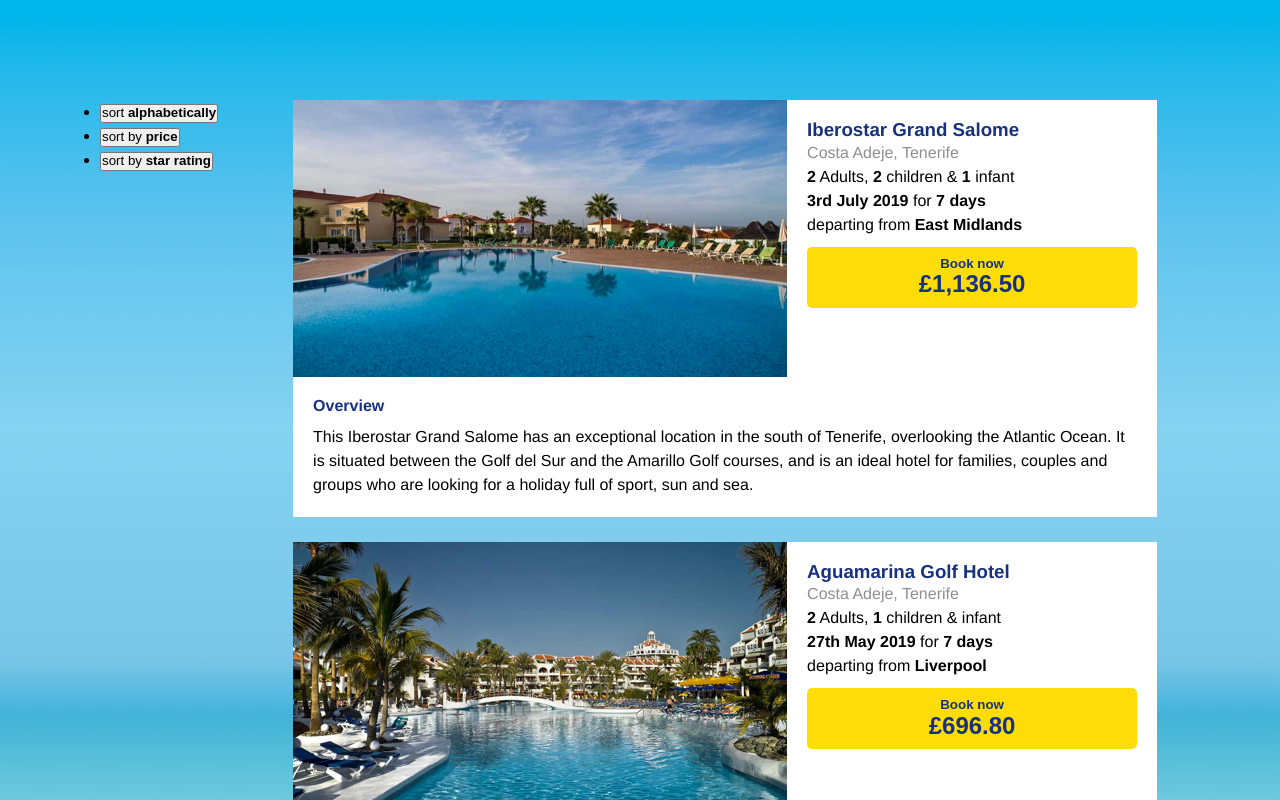
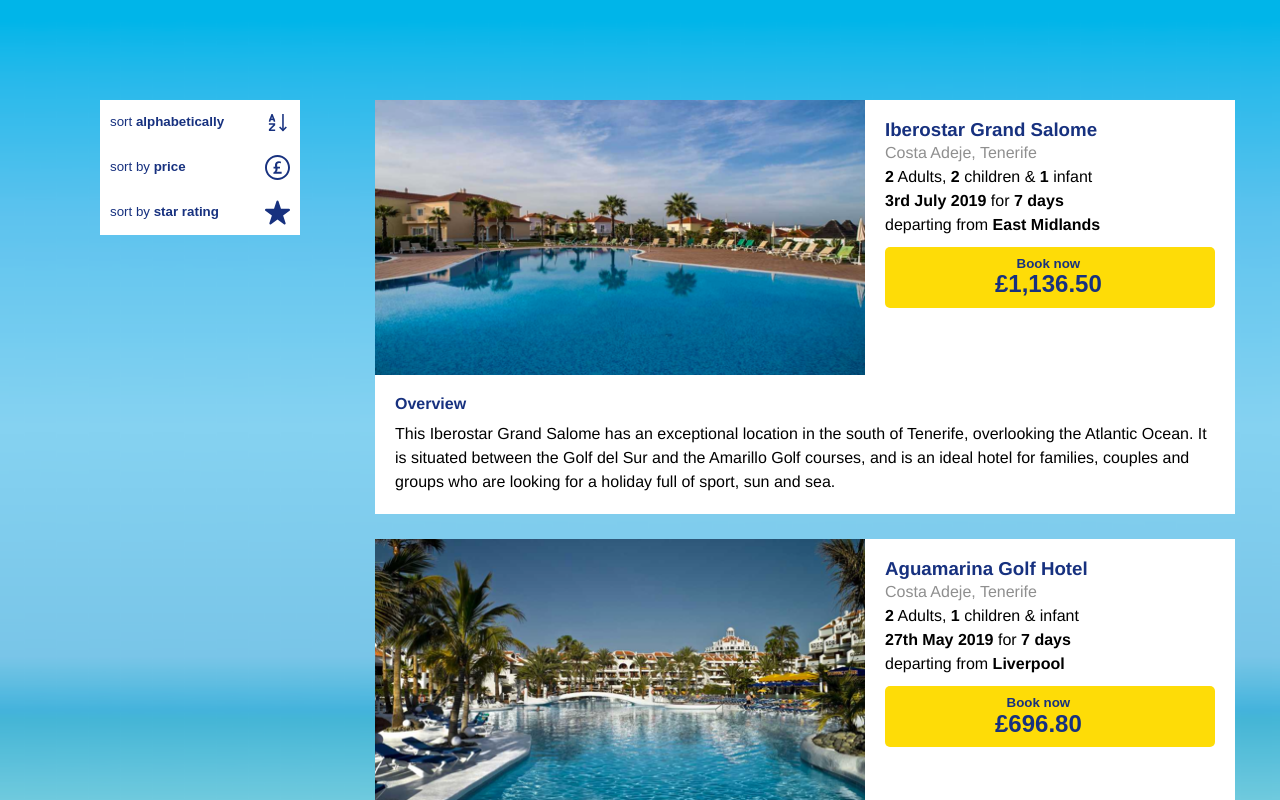
Before and after one commit to tsmjohnpascual/hotels-component, a React (Vite) app: page / in a window 1280 px wide. Shown: the top 800 px of the page. Built offline with nearby package versions, Linux system fonts and the light colour scheme.

Commit message:
sort component icons and css

```diff
--- a/src/components/Sort/Sort.jsx
+++ b/src/components/Sort/Sort.jsx
@@ -1,17 +1,39 @@
 import React from 'react'
+import styles from './Sort.module.css'
 
 const Sort = () => {
   return (
-    <div className='sort-container'>
+    <div className={styles.container}>
       <aside>
         <ul>
-          <li><button>sort <strong>alphabetically</strong></button></li>
-          <li><button>sort by <strong>price</strong></button></li>
-          <li><button>sort by <strong>star rating</strong></button></li>
+          <li>
+            <button><div>sort <strong>alphabetically</strong></div><SortAZIcon /></button>
+          </li>
+          <li><button><div>sort by <strong>price</strong></div><SortPriceIcon /></button>
+          </li>
+          <li><button><div>sort by <strong>star rating</strong></div><SortStarIcon /></button></li>
         </ul>
       </aside>
     </div>
   )
 }
 
+const SortAZIcon = () => {
+  return (
+    <svg version="1.1" id="Layer_1" xmlns="http://www.w3.org/2000/svg" xmlns:xlink="http://www.w3.org/1999/xlink" viewBox="0 0 32 32" enable-background="new 0 0 32 32" xml:space="preserve" fill="#000000"><g id="SVGRepo_bgCarrier" stroke-width="0"></g><g id="SVGRepo_tracerCarrier" stroke-linecap="round" stroke-linejoin="round"></g><g id="SVGRepo_iconCarrier"> <line fill="none" stroke="#17317f" stroke-width="2" stroke-miterlimit="10" x1="23" y1="26.1" x2="23" y2="5"></line> <polyline fill="none" stroke="#17317f" stroke-width="2" stroke-miterlimit="10" points="18.7,21.8 23,26.1 27.3,21.8 "></polyline> <polyline fill="none" stroke="#17317f" stroke-width="2" stroke-miterlimit="10" points="12,15 12,14 9.1,6 8.9,6 6,14 6,15 "></polyline> <line fill="none" stroke="#17317f" stroke-width="2" stroke-miterlimit="10" x1="6" y1="12" x2="12" y2="12"></line> <polyline fill="none" stroke="#17317f" stroke-width="2" stroke-miterlimit="10" points="5,18 12,18 12,19 6,25 6,26 13,26 "></polyline> </g></svg>
+  )
+}
+
+const SortPriceIcon = () => {
+  return (
+    <svg fill="#17317f" version="1.1" id="Layer_1" xmlns="http://www.w3.org/2000/svg" xmlns:xlink="http://www.w3.org/1999/xlink" viewBox="0 0 512 512" enable-background="new 0 0 512 512" xml:space="preserve"><g id="SVGRepo_bgCarrier" stroke-width="0"></g><g id="SVGRepo_tracerCarrier" stroke-linecap="round" stroke-linejoin="round"></g><g id="SVGRepo_iconCarrier"> <g> <path d="M256,0C114.609,0,0,114.609,0,256s114.609,256,256,256s256-114.609,256-256S397.391,0,256,0z M256,472 c-119.297,0-216-96.703-216-216S136.703,40,256,40s216,96.703,216,216S375.297,472,256,472z"></path> <path d="M340.812,384H171.188v-25.969c22.844-10.812,43.359-34.062,43.359-61.906c0-7,0-13.188-1.547-20.562h-38.344v-32.906 h32.938c-1.562-10.469-3.5-23.25-3.5-36.031c0-47.641,33.688-78.625,81.75-78.625c20.5,0,35.641,4.656,43.75,9.281l-8.531,36.031 c-7.375-3.875-18.188-7.359-33.297-7.359c-29.047,0-39.109,19.375-39.109,42.219c0,12.797,1.531,23.641,4.25,34.484h54.188v32.906 h-49.938c0.375,11.625,0.375,23.25-2.688,34.484c-3.891,13.172-11.625,24.375-22.5,34.062v0.766h108.844V384z"></path> </g> </g></svg>
+  )
+}
+
+const SortStarIcon = () => {
+  return (
+    <svg fill="#17317f" viewBox="0 0 1920 1920" xmlns="http://www.w3.org/2000/svg"><g id="SVGRepo_bgCarrier" stroke-width="0"></g><g id="SVGRepo_tracerCarrier" stroke-linecap="round" stroke-linejoin="round"></g><g id="SVGRepo_iconCarrier"> <path d="M1915.918 737.475c-10.955-33.543-42.014-56.131-77.364-56.131h-612.029l-189.063-582.1v-.112C1026.394 65.588 995.335 43 959.984 43c-35.237 0-66.41 22.588-77.365 56.245L693.443 681.344H81.415c-35.35 0-66.41 22.588-77.365 56.131-10.955 33.544.79 70.137 29.478 91.03l495.247 359.831-189.177 582.212c-10.955 33.657 1.13 70.25 29.817 90.918 14.23 10.278 30.946 15.487 47.66 15.487 16.716 0 33.432-5.21 47.775-15.6l495.134-359.718 495.021 359.718c28.574 20.781 67.087 20.781 95.662.113 28.687-20.668 40.658-57.261 29.703-91.03l-189.176-582.1 495.36-359.83c28.574-20.894 40.433-57.487 29.364-91.03" fill-rule="evenodd"></path> </g></svg>
+  )
+}
+
 export default Sort
--- /dev/null
+++ b/src/components/Sort/Sort.module.css
@@ -0,0 +1,21 @@
+svg {
+  width: 25px;
+  height: 25px;
+}
+
+ul {
+  list-style: none;
+}
+
+button {
+  display: flex;
+  align-items: center;
+  justify-content: space-between;
+  cursor: pointer;
+  border: none;
+  background-color: white;
+  width: 100%;
+  padding: 10px;
+  color: #17317f;
+  width: 200px;
+}
```
